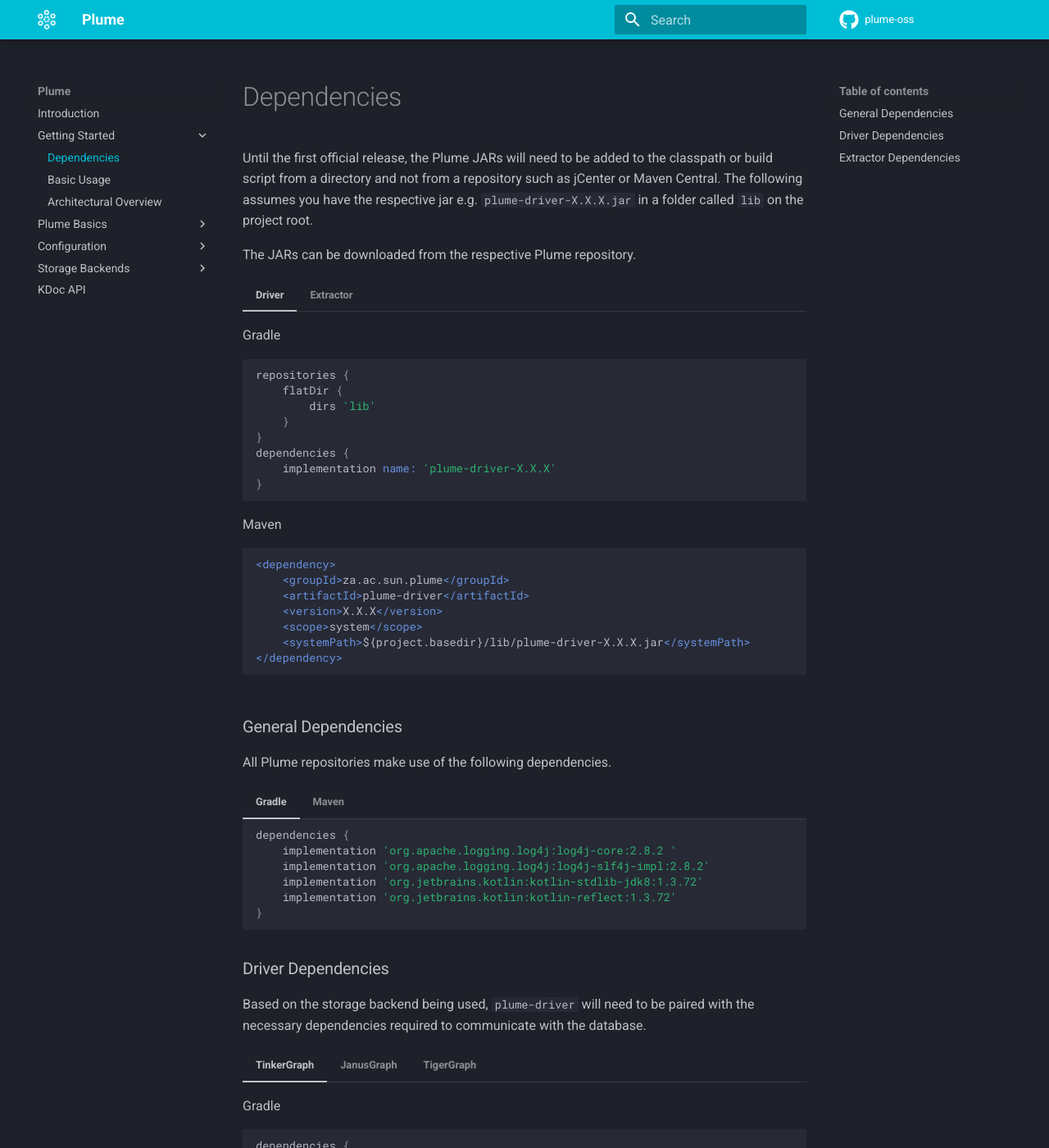
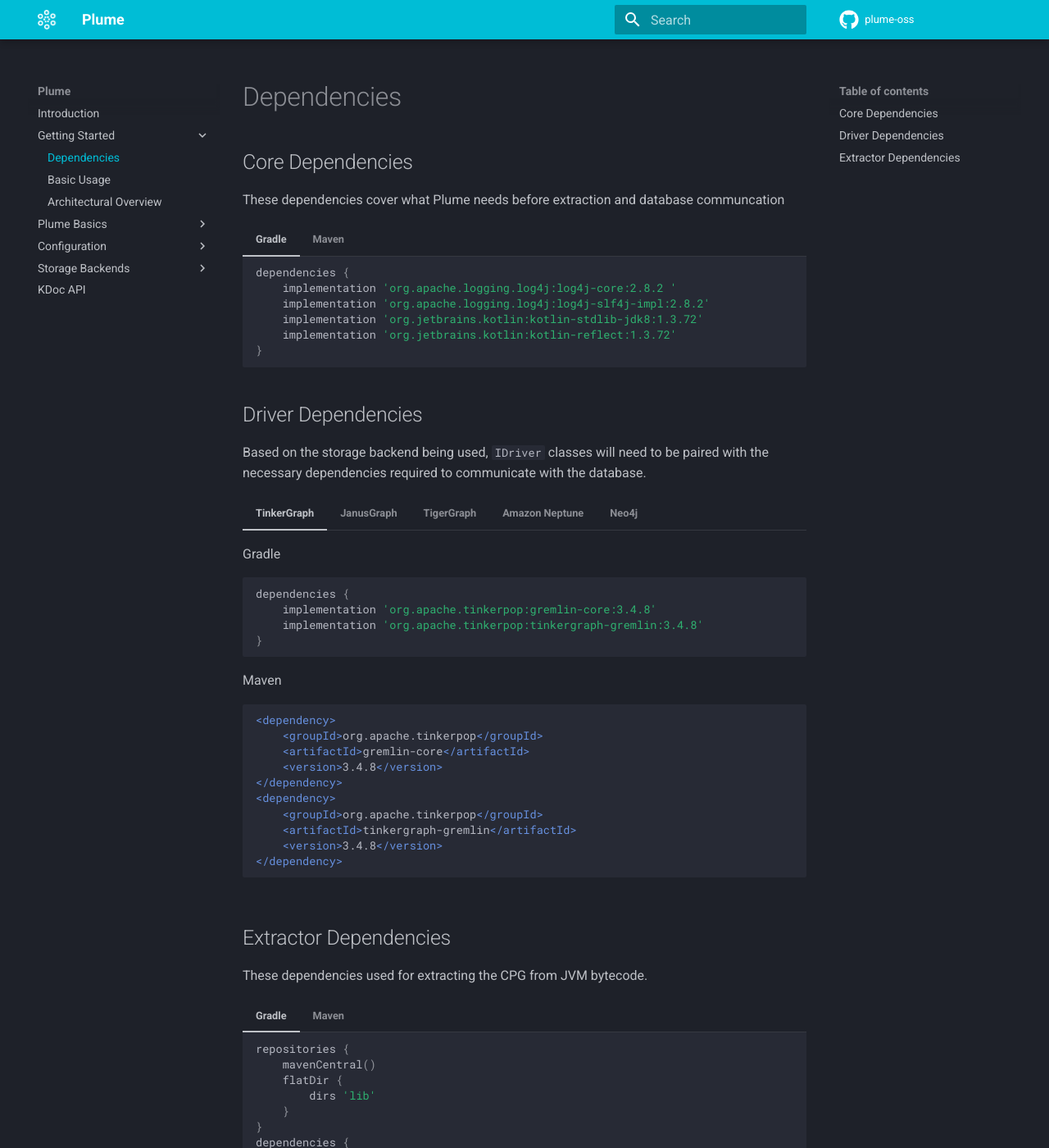
Before and after one commit to plume-oss/plume-docs, an MkDocs documentation site: the page built from docs/getting-started/dependencies.md, in a window 1280 px wide and 1400 px high. Shown: the whole window at 82% size. Built offline with MkDocs 1.6.1 and Material for MkDocs 9.7.7, drawn with Linux system fonts in a browser that asks for light colours; some of the changed text lies outside the part shown.

Commit message:
:arrow_up: Updated new dependencies list

````diff
--- a/docs/getting-started/dependencies.md
+++ b/docs/getting-started/dependencies.md
@@ -1,61 +1,8 @@
 # Dependencies
 
-Until the first official release, the Plume JARs will need to be added to the classpath or build script
-from a directory and not from a repository such as jCenter or Maven Central. The following assumes
-you have the respective jar e.g. `plume-driver-X.X.X.jar` in a folder called `lib` on the project root.
+## Core Dependencies
 
-The JARs can be downloaded from the respective Plume repository.
-
-
-=== "Driver"
-    Gradle
-    ```groovy
-    repositories {
-        flatDir {
-            dirs 'lib'
-        }
-    }
-    dependencies {
-        implementation name: 'plume-driver-X.X.X'
-    }
-    ```
-    Maven
-    ```mxml
-    <dependency>
-        <groupId>za.ac.sun.plume</groupId>
-        <artifactId>plume-driver</artifactId>
-        <version>X.X.X</version>
-        <scope>system</scope>
-        <systemPath>${project.basedir}/lib/plume-driver-X.X.X.jar</systemPath>
-    </dependency>
-    ```
-
-=== "Extractor"
-    Gradle
-    ```groovy
-    repositories {
-        flatDir {
-            dirs 'lib'
-        }
-    }
-    dependencies {
-        implementation name: 'plume-extractor-X.X.X'
-    }
-    ```
-    Maven
-    ```mxml
-    <dependency>
-        <groupId>za.ac.sun.plume</groupId>
-        <artifactId>plume-extractor</artifactId>
-        <version>X.X.X</version>
-        <scope>system</scope>
-        <systemPath>${project.basedir}/lib/plume-extractor-X.X.X.jar</systemPath>
-    </dependency>
-    ```
-
-### General Dependencies
-
-All Plume repositories make use of the following dependencies.
+These dependencies cover what Plume needs before extraction and database communcation
 
 === "Gradle"
     ```groovy
@@ -90,17 +37,17 @@
     </dependency>
     ```
 
-### Driver Dependencies
+## Driver Dependencies
 
-Based on the storage backend being used, `plume-driver` will need to be paired with
+Based on the storage backend being used, `IDriver` classes will need to be paired with
 the necessary dependencies required to communicate with the database.
 
 === "TinkerGraph"
     Gradle
     ```groovy
     dependencies {
-        implementation 'org.apache.tinkerpop:gremlin-core:3.4.6'
-        implementation 'org.apache.tinkerpop:tinkergraph-gremlin:3.4.6'
+        implementation 'org.apache.tinkerpop:gremlin-core:3.4.8'
+        implementation 'org.apache.tinkerpop:tinkergraph-gremlin:3.4.8'
     }
     ```
     Maven
@@ -121,7 +68,7 @@
     Gradle
     ```groovy
     dependencies {
-        implementation 'org.apache.tinkerpop:gremlin-core:3.4.6'
+        implementation 'org.apache.tinkerpop:gremlin-core:3.4.8'
         implementation 'org.janusgraph:janusgraph-driver:0.5.2'
     }
     ```
@@ -161,9 +108,53 @@
     </dependency>
     ```
 
-### Extractor Dependencies
+=== "Amazon Neptune"
+    Gradle
+    ```groovy
+    dependencies {
+        implementation "org.apache.tinkerpop:gremlin-core:3.4.8"
+        implementation "org.apache.tinkerpop:gremlin-driver:3.4.8"
+    }
+    ```
+    Maven
+    ```mxml
+    <dependency>
+        <groupId>org.apache.tinkerpop</groupId>
+        <artifactId>gremlin-core</artifactId>
+        <version>3.4.8</version>
+    </dependency>
+    <dependency>
+        <groupId>org.apache.tinkerpop</groupId>
+        <artifactId>gremlin-driver</artifactId>
+        <version>3.4.8</version>
+    </dependency>
+    ```
 
-The only additional dependencies required are the Plume driver and Soot:
+=== "Neo4j"
+    Gradle
+    ```groovy
+    dependencies {
+        implementation "org.apache.tinkerpop:gremlin-core:3.4.8"
+        implementation "com.steelbridgelabs.oss:neo4j-gremlin-bolt:0.4.5"
+    }
+    ```
+    Maven
+    ```mxml
+    <dependency>
+        <groupId>org.apache.tinkerpop</groupId>
+        <artifactId>gremlin-core</artifactId>
+        <version>3.4.8</version>
+    </dependency>
+    <dependency>
+        <groupId>com.steelbridgelabs.oss</groupId>
+        <artifactId>neo4j-gremlin-bolt</artifactId>
+        <version>0.4.5</version>
+    </dependency>
+    ```
+
+## Extractor Dependencies
+
+These dependencies used for extracting the CPG from JVM bytecode.
 
 === "Gradle"
     ```groovy
````
Also changed, not shown: other parts of docs/getting-started/dependencies.md (+2 -2 lines).
